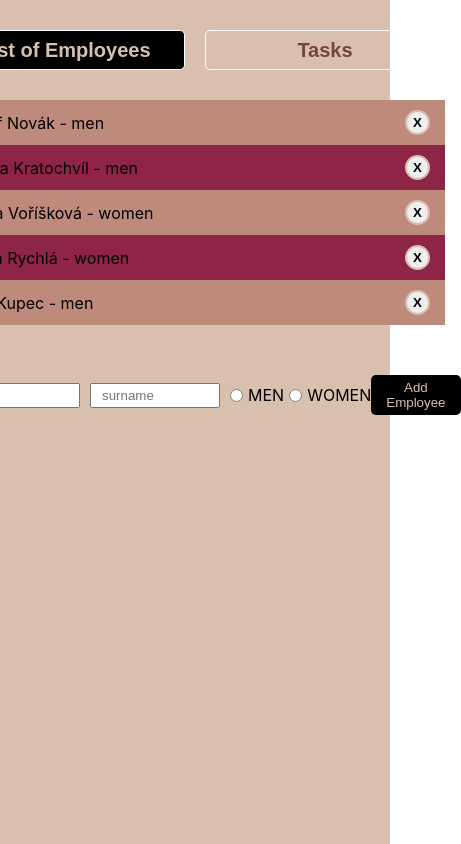
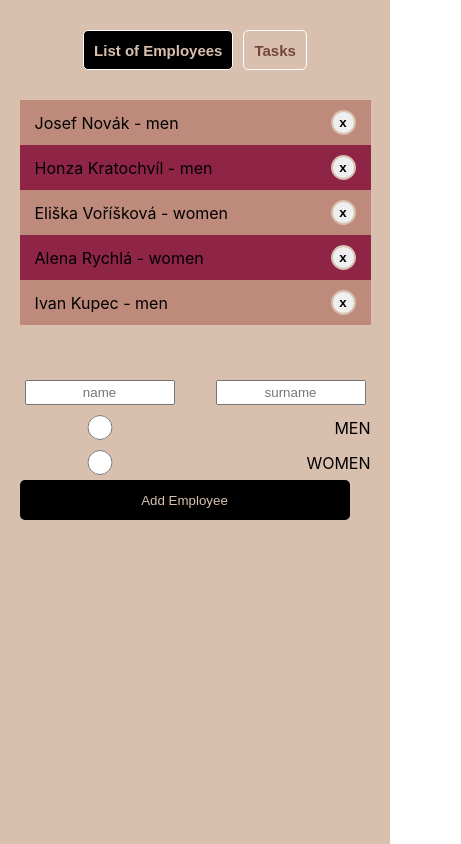
Before and after one commit to zajanaza/vykopove_prace, a React (Create React App) app: page / in a window 390 px wide. Shown: the whole page, 461 px wide, since content can reach past the window. Built offline with nearby package versions, Linux system fonts and the light colour scheme.

Commit message:
web responsivity setup

```diff
--- a/src/components/Home/Home.js
+++ b/src/components/Home/Home.js
@@ -118,7 +118,7 @@ export default function Home() {
                     width: 25 + 'px'
                 }}
                 onClick={() => {handleDelete(operator.id, operator.gender)}}>
-                X
+                x
                 </button>
               </OperatorItem>
             )
@@ -127,7 +127,7 @@ export default function Home() {
         <OperatorForm>
           <Input
             type='text'
-            placeholder='jmeno'
+            placeholder='name'
             name='name'
             value={newOperator.name}
             onChange={handleChange} />
--- a/src/components/Home/HomeStyle.js
+++ b/src/components/Home/HomeStyle.js
@@ -13,7 +13,7 @@ export const PageContainer = styled.div`
 export const OperatorList = styled.div`
     display: flex;
     flex-direction: column;
-    width: 500px;
+    width: 90%;
     background: transparent;
 `;
 
@@ -30,6 +30,7 @@ export const OperatorItem = styled.div`
 `;
 export const OperatorForm = styled(OperatorList)`
 flex-direction: row;
+flex-wrap: wrap;
 margin: 50px 0;
 padding-top: 0;
 justify-content: space-between;
@@ -37,10 +38,11 @@ align-items: center;
 `;
 
 export const Input = styled.input`
-width: 130px;
+width: 150px;
 height: 25px;
-padding-left: 10px;
+text-align:center;
 margin: 5px;
+
 `;
 
 export const Button = styled.button`
@@ -58,20 +60,23 @@ cursor: pointer;
 export const Buttons = styled(OperatorForm)`
   margin: 30px 0;
   height: 40px;
+  display: flex;
+  justify-content: center;
 `;
 
 export const TabButton = styled.button`
-  display: flex;
   text-align: center;
   align-items: center;
   justify-content: center;
   height: 100%;
-  width: 48%;
+  width: auto;
+  padding: 0 10px;
+  margin: 0 5px;
   border: 1px solid white;
   border-radius: 5px;
   color: #73453F;
   font-weight: bold;
-  font-size: 20px;
+  font-size: 15px;
   cursor: pointer;
   background-color: transparent;
   ${(props) =>{
```
